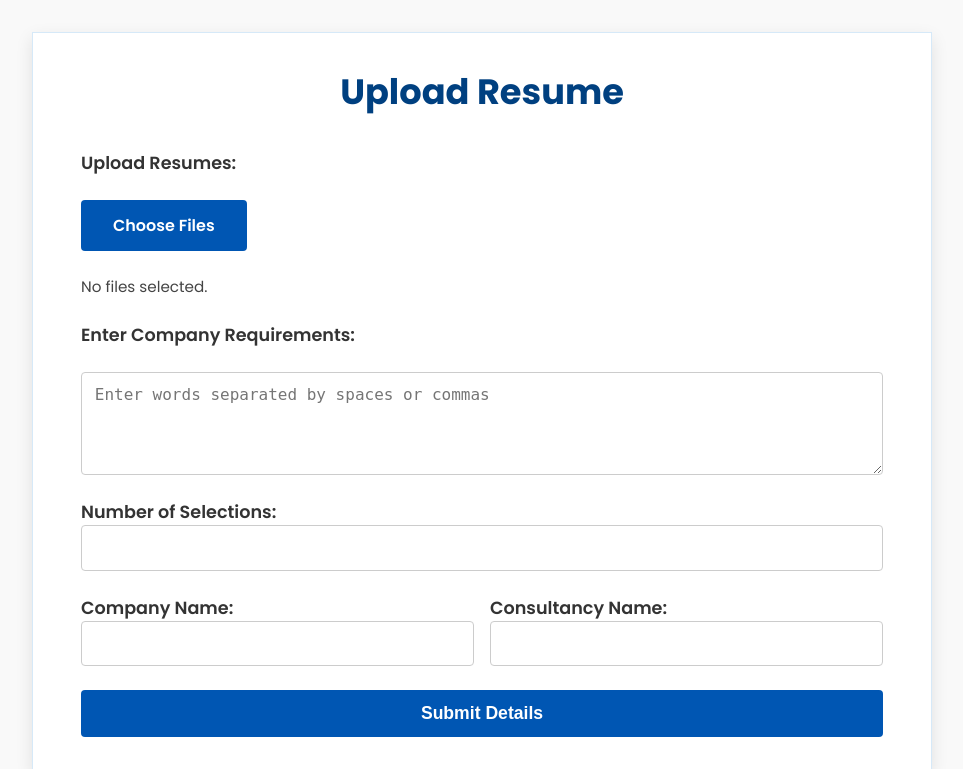
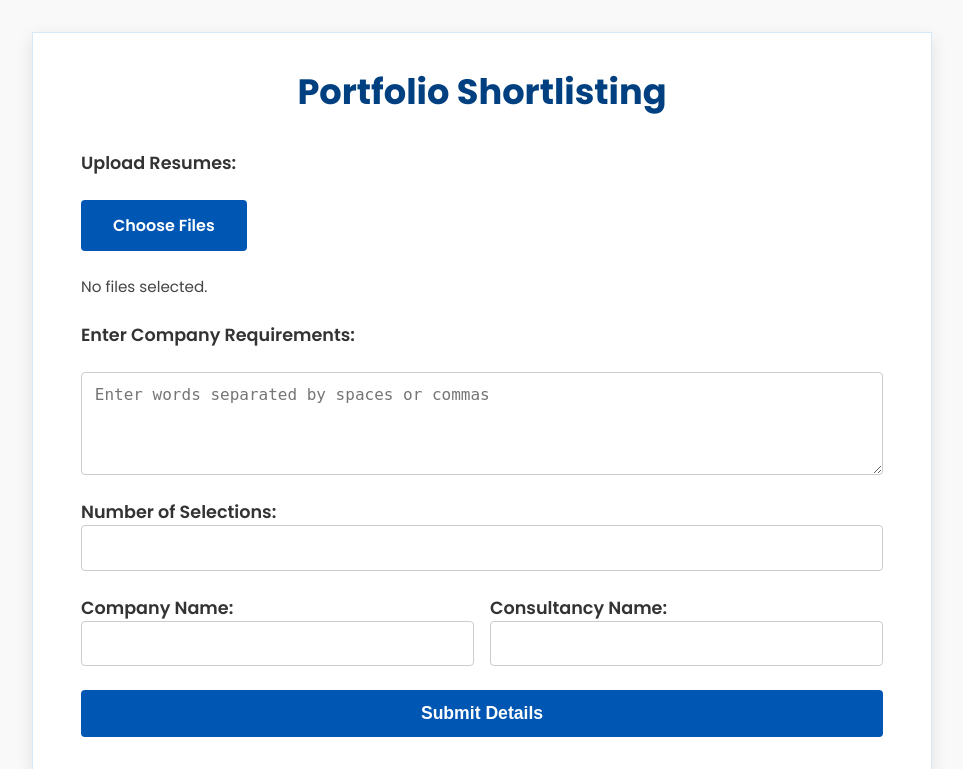
Before and after one commit to KARTIKGIT7815/Portfolio_Shorlisting, a Flask app: page / in a window 1280 px wide. Shown: the top 769 px of the page, without its empty margins (158-1121 px from the left). Run offline with Flask 3, Linux system fonts and the light colour scheme.

Commit message:
Update Page1.html

```diff
--- a/templates/Page1.html
+++ b/templates/Page1.html
@@ -154,7 +154,7 @@
 </head>
 <body>
     <div class="form-container">
-        <h1>Upload Resume</h1>
+        <h1>Portfolio Shortlisting</h1>
         <form action="/upload" method="post" enctype="multipart/form-data">
             <label for="files">Upload Resumes:</label>
             <div class="file-input-container">
```
